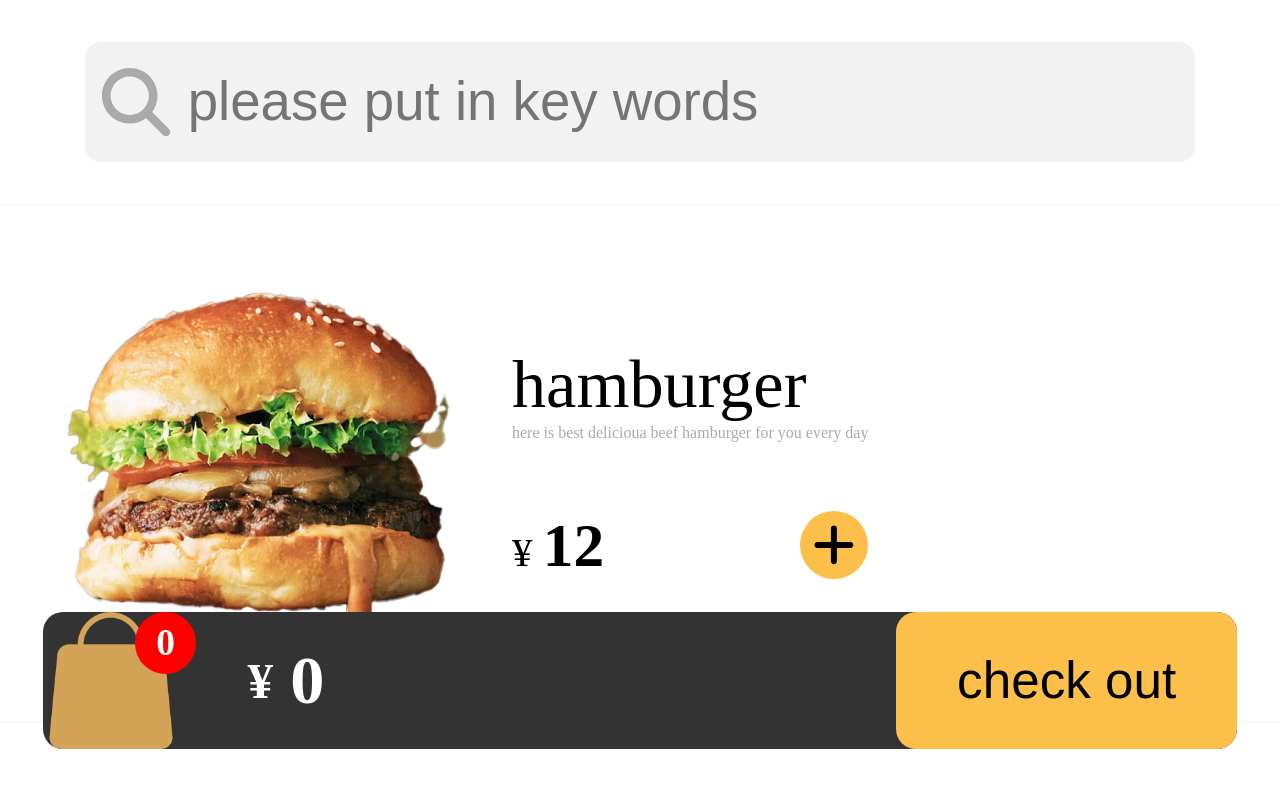
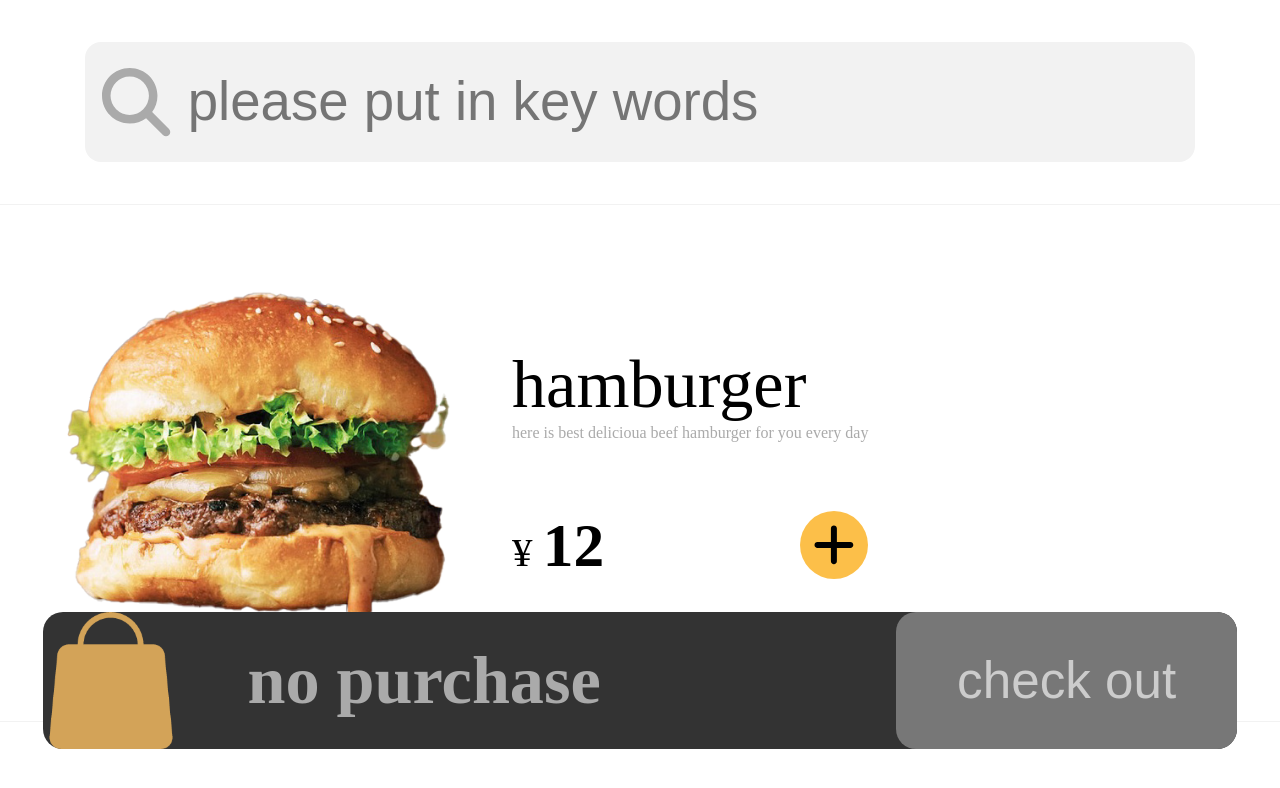
Before and after one commit to wwldavid/buy_hamburger_home, a React (Create React App) app: page / in a window 1280 px wide. Shown: the top 788 px of the page. Built offline with nearby package versions, Linux system fonts and the light colour scheme.

Commit message:
completed two status of cart

```diff
--- a/src/components/Cart/Cart.js
+++ b/src/components/Cart/Cart.js
@@ -10,12 +10,24 @@ const Cart = () => {
     <div className={classes.Cart}>
       <div className={classes.Icon}>
         <img src={iconImg} />
-        <span className={classes.TotalAmount}>{ctx.totalAmount}</span>
+        {ctx.totalAmount === 0 ? null : (
+          <span className={classes.TotalAmount}>{ctx.totalAmount}</span>
+        )}
       </div>
 
-      <p className={classes.Price}>{ctx.totalPrice}</p>
+      {ctx.totalAmount === 0 ? (
+        <p className={classes.NoMeal}>no purchase</p>
+      ) : (
+        <p className={classes.Price}>{ctx.totalPrice}</p>
+      )}
 
-      <button className={classes.Button}> check out</button>
+      <button
+        className={`${classes.Button} ${
+          ctx.totalAmount === 0 ? classes.Disabled : ""
+        }`}
+      >
+        check out
+      </button>
     </div>
   );
 };
--- a/src/components/Cart/Cart.module.css
+++ b/src/components/Cart/Cart.module.css
@@ -32,7 +32,8 @@
   font-size: 22rem;
   right: -10rem;
 }
-.Price {
+.Price,
+.NoMeal {
   display: flex;
   align-items: center;
   margin-left: 120rem;
@@ -41,6 +42,11 @@
   font-size: 40rem;
   z-index: 9999;
 }
+
+.NoMeal {
+  color: #aaa;
+}
+
 .Price::before {
   content: "¥";
   font-size: 30rem;
@@ -53,3 +59,8 @@
   border-radius: 20px;
   font-size: 30rem;
 }
+
+.Disabled {
+  background-color: #777;
+  color: #ccc;
+}
```
